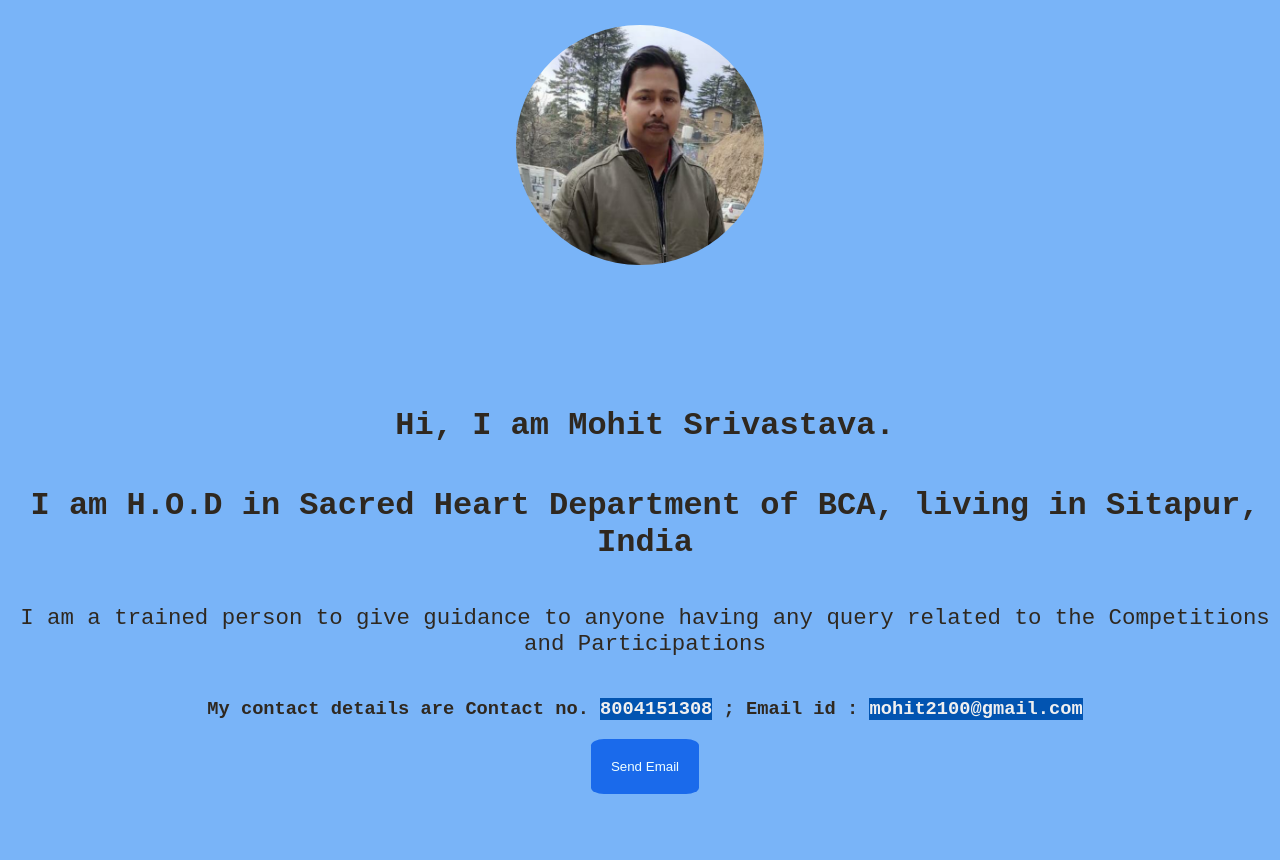
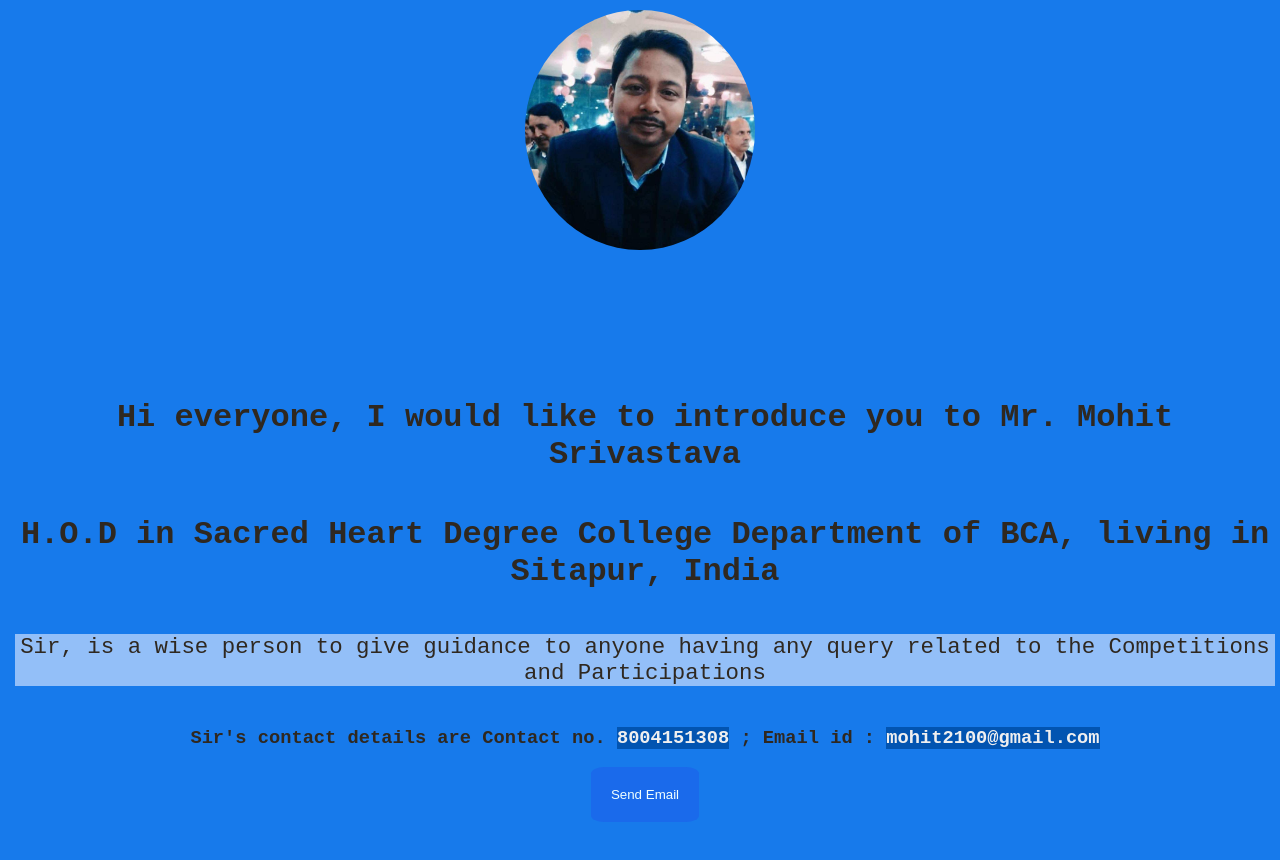
Before and after one commit to MSAndromeda/ContactUsSummerClash.github.io, a plain HTML site: page index.html in a window 1280 px wide. Drawn offline with Linux system fonts and the light colour scheme.

Commit message:
Changed disc and prof

```diff
--- a/index.html
+++ b/index.html
@@ -10,13 +10,13 @@
 
 <body>
     <div id="profilepic">
-        <img src="img/WhatsApp Image 2021-06-30 at 05.06.47.jpeg" alt="">
+        <img src="img/IMG-20210630-WA0041.jpg" alt="">
     </div>
     <div id="content">
-        <h1>Hi, I am Mohit Srivastava.</h1>
-        <h1>I am H.O.D in Sacred Heart Department of BCA, living in Sitapur, India</h1>
-        <p>I am a trained person to give guidance to anyone having any query related to the Competitions and Participations</p>
-        <h3> My contact details are Contact no. <span>8004151308</span> ; Email id : <span>mohit2100@gmail.com</span> </h3>
+        <h1>Hi everyone, I would like to introduce you to Mr. Mohit Srivastava</h1>
+        <h1>H.O.D in Sacred Heart Degree College Department of BCA, living in Sitapur, India</h1>
+        <p style="background-color: rgb(147, 191, 248);">Sir, is a wise person to give guidance to anyone having any query related to the Competitions and Participations</p>
+        <h3> Sir's contact details are Contact no. <span>8004151308</span> ; Email id : <span>mohit2100@gmail.com</span> </h3>
         <button><a href="mailto: mohit2100@gmail.com" target="_blank">Send Email</a></button>
     </div>
 </body>
--- a/style.css
+++ b/style.css
@@ -1,21 +1,23 @@
 body {
     padding: 0px;
     margin: 0px;
-    background-color: rgb(121, 180, 248);
+    background-color: rgb(23, 122, 235);
     color: #2f2820;
     height: 100vh;
     font-family: 'Courier New', Courier, monospace;
 }
 
 #profilepic {
-    margin: 15px 25px;
+    margin-top: 5px;
+    margin-bottom: 0px;
     display: flex;
     justify-content: center;
     align-items: center;
 }
 
 #profilepic img {
-    margin: 10px 30px;
+    margin-top: 5px;
+    margin-bottom: 0px;
     height: 240px;
     /* width: 200px; */
     border-radius: 50%;
@@ -28,7 +30,7 @@ body {
     justify-content: center;
     text-align: center;
     align-items: center;
-    height: 600px;
+    height: 700px;
     margin-left: 15px;
     margin-right: 5px;
 }
@@ -61,6 +63,6 @@ span {
         height: 150px;
     }
     #content {
-        height: 690px;
+        height: 799px;
     }
 }
```
Also changed, not shown: img/IMG-20210630-WA0041.jpg (added), img/WhatsApp Image 2021-06-30 at 05.06.47.jpeg (deleted).
